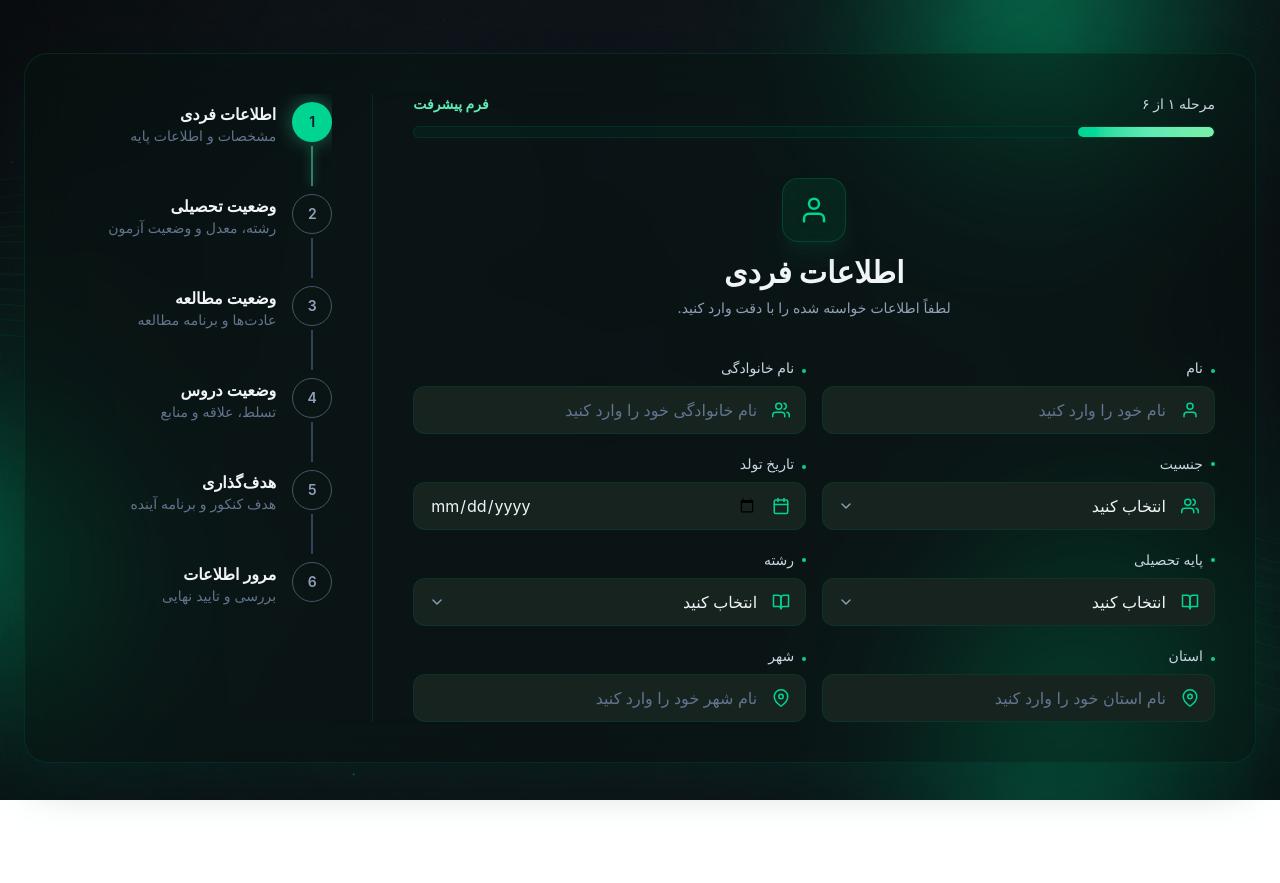
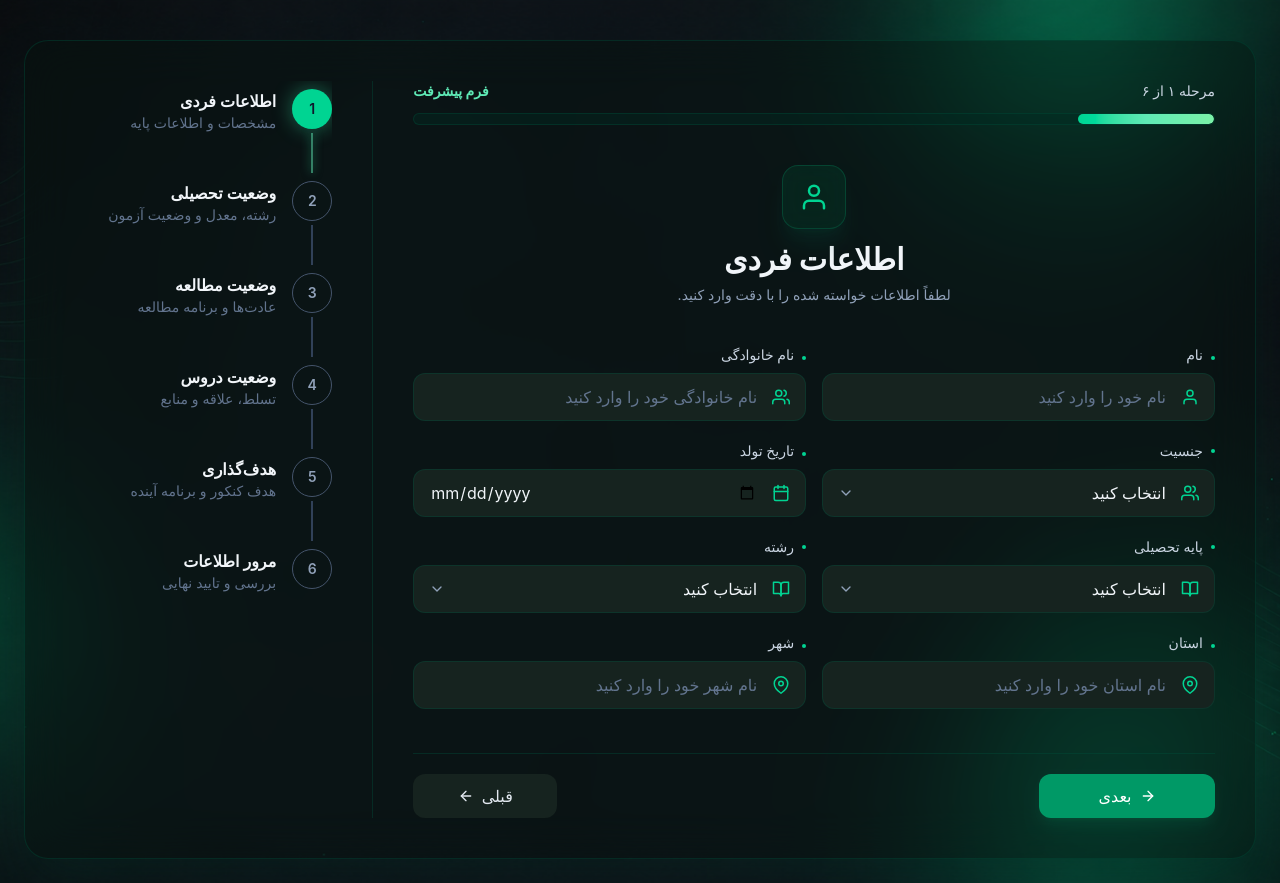
Before and after one commit to zahmadi98/smart-study-planner, a React (Vite) app: page / in a window 1280 px wide. Before the commit the page ends 800 px from the top, so only its background shows below. Built offline with nearby package versions, Linux system fonts and the light colour scheme.

Commit message:
feat: add next/previous navigation for multi-step form

```diff
--- a/src/components/InfoPage.jsx
+++ b/src/components/InfoPage.jsx
@@ -9,6 +9,7 @@ import {
 } from "react-icons/fi";
 import InputField from "./Ui/InputField";
 import SelectField from "./Ui/SelectField";
+import FormNavigation from "./Ui/FormNavigation";
 
 
 const InfoPage = ({className}) => {
@@ -135,6 +136,13 @@ const InfoPage = ({className}) => {
                 />
 
             </div>
+
+            <hr className="border-emerald-900/40 mt-6"/>
+
+            <FormNavigation
+                onNext={() => console.log("Next")}
+                onPrev={() => console.log("Prev")}
+                />
         </div>
 
     );
--- /dev/null
+++ b/src/components/Ui/FormNavigation.jsx
@@ -0,0 +1,59 @@
+import { FiArrowRight, FiArrowLeft } from "react-icons/fi";
+
+const FormNavigation = ({ onNext, onPrev }) => {
+  return (
+    <div className="flex flex-col gap-4 md:flex-row-reverse md:justify-between">
+
+      <button
+        type="button"
+        onClick={onNext}
+        className="
+          order-1 md:order-2
+          w-full md:w-44
+          h-11
+          rounded-xl
+          bg-emerald-600
+          text-white
+          font-medium
+          transition
+          hover:bg-emerald-400
+          active:bg-emerald-700
+          active:scale-95
+          shadow-lg shadow-emerald-500/10
+          flex items-center justify-center gap-2
+        "
+      >
+        <FiArrowRight />
+        بعدی
+      </button>
+
+      <button
+        type="button"
+        onClick={onPrev}
+        className="
+          order-2 md:order-1
+          w-full md:w-36
+          h-11
+          rounded-xl
+          border-emerald-900/40
+          bg-[#16231F]
+          text-slate-200
+          font-medium
+          transition
+          hover:bg-slate-800
+          active:bg-slate-700
+          active:scale-95
+          flex items-center justify-center gap-2
+        "
+      >
+
+        قبلی
+        <FiArrowLeft />
+      </button>
+
+
+    </div>
+  );
+};
+
+export default FormNavigation;
```
